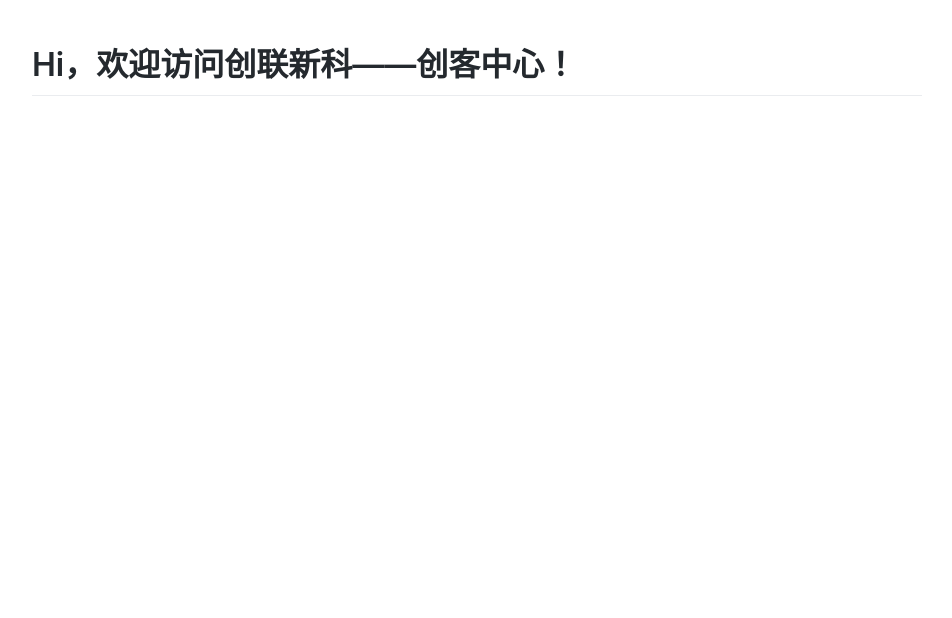
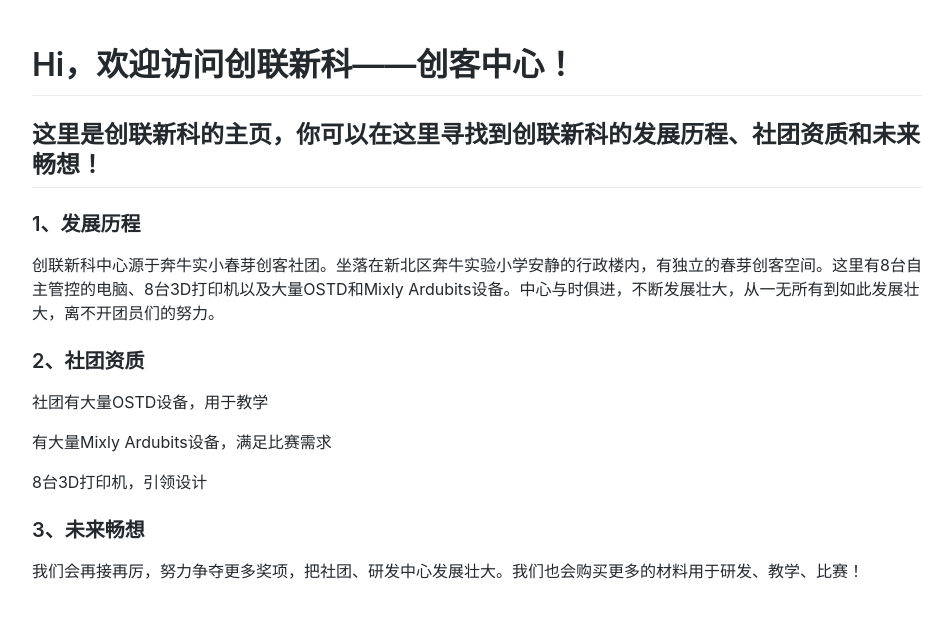
Before and after one commit to lqx3089/LQX-BNSXmaker.github.io, a plain HTML site: page index.html in a window 1280 px wide. Shown: the whole page, without its empty margins (163-1115 px from the left). Drawn offline with Linux system fonts and the light colour scheme.

Commit message:
新的index文件，新的开始！

```diff
--- a/index.html
+++ b/index.html
@@ -2,7 +2,7 @@
       <html>
       <head>
         <meta charset="utf-8"/>
-        <title>index</title>
+        <title>创联新科——创客中心 主页</title>
         <style>
           html, body { margin: 0; padding: 0; background-color: #ffffff; }
           .markdown-body { box-sizing: border-box; min-width: 200px; max-width: 980px; margin: 0 auto; padding: 45px; }
@@ -497,6 +497,15 @@
       <body>
         <article class="markdown-body">
           <h1 id="hi，欢迎访问创联新科创客中心！">Hi，欢迎访问创联新科——创客中心！</h1>
+<h2 id="这里是创联新科的主页，你可以在这里寻找到创联新科的发展历程、社团资质和未来畅想！">这里是创联新科的主页，你可以在这里寻找到创联新科的发展历程、社团资质和未来畅想！</h2>
+<h3 id="1、发展历程">1、发展历程</h3>
+<p>创联新科中心源于奔牛实小春芽创客社团。坐落在新北区奔牛实验小学安静的行政楼内，有独立的春芽创客空间。这里有8台自主管控的电脑、8台3D打印机以及大量OSTD和Mixly Ardubits设备。中心与时俱进，不断发展壮大，从一无所有到如此发展壮大，离不开团员们的努力。</p>
+<h3 id="2、社团资质">2、社团资质</h3>
+<p>社团有大量OSTD设备，用于教学</p>
+<p>有大量Mixly Ardubits设备，满足比赛需求</p>
+<p>8台3D打印机，引领设计</p>
+<h3 id="3、未来畅想">3、未来畅想</h3>
+<p>我们会再接再厉，努力争夺更多奖项，把社团、研发中心发展壮大。我们也会购买更多的材料用于研发、教学、比赛！</p>
 
         </article>
       </body>
```
